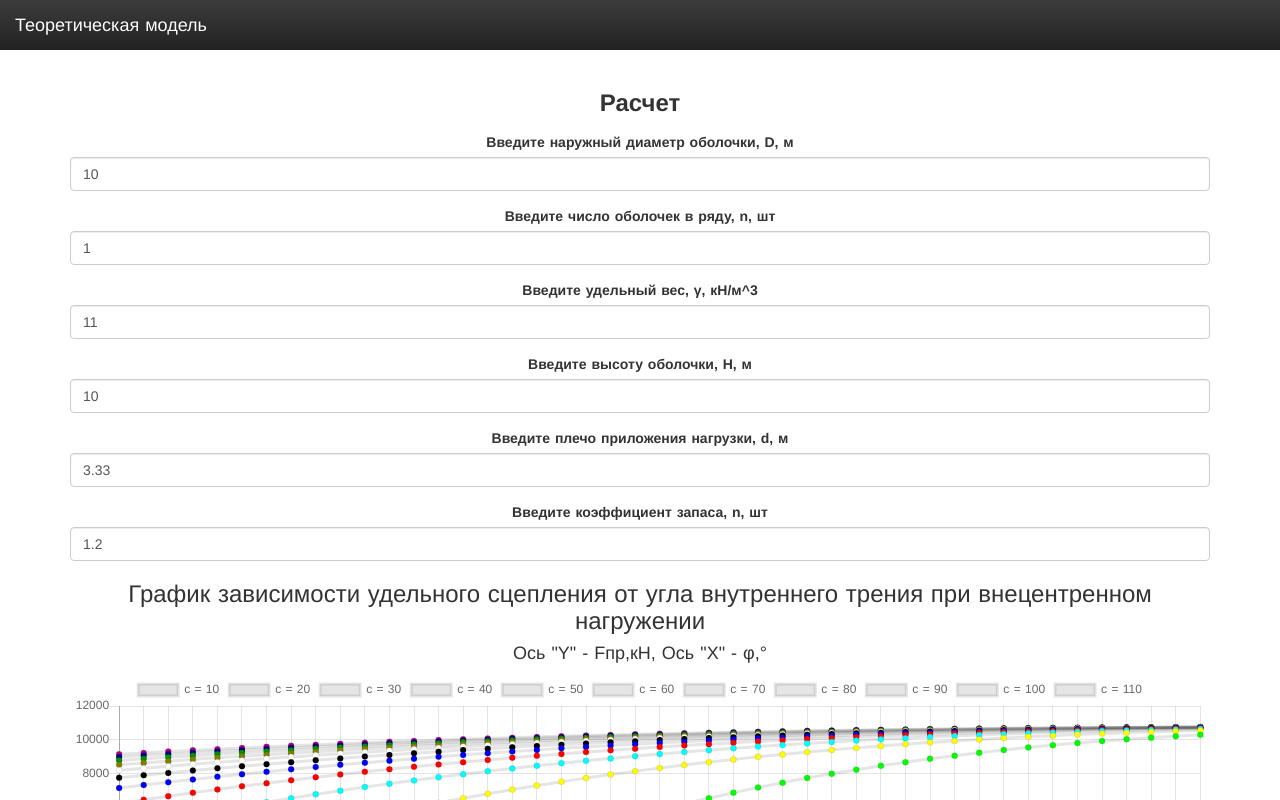
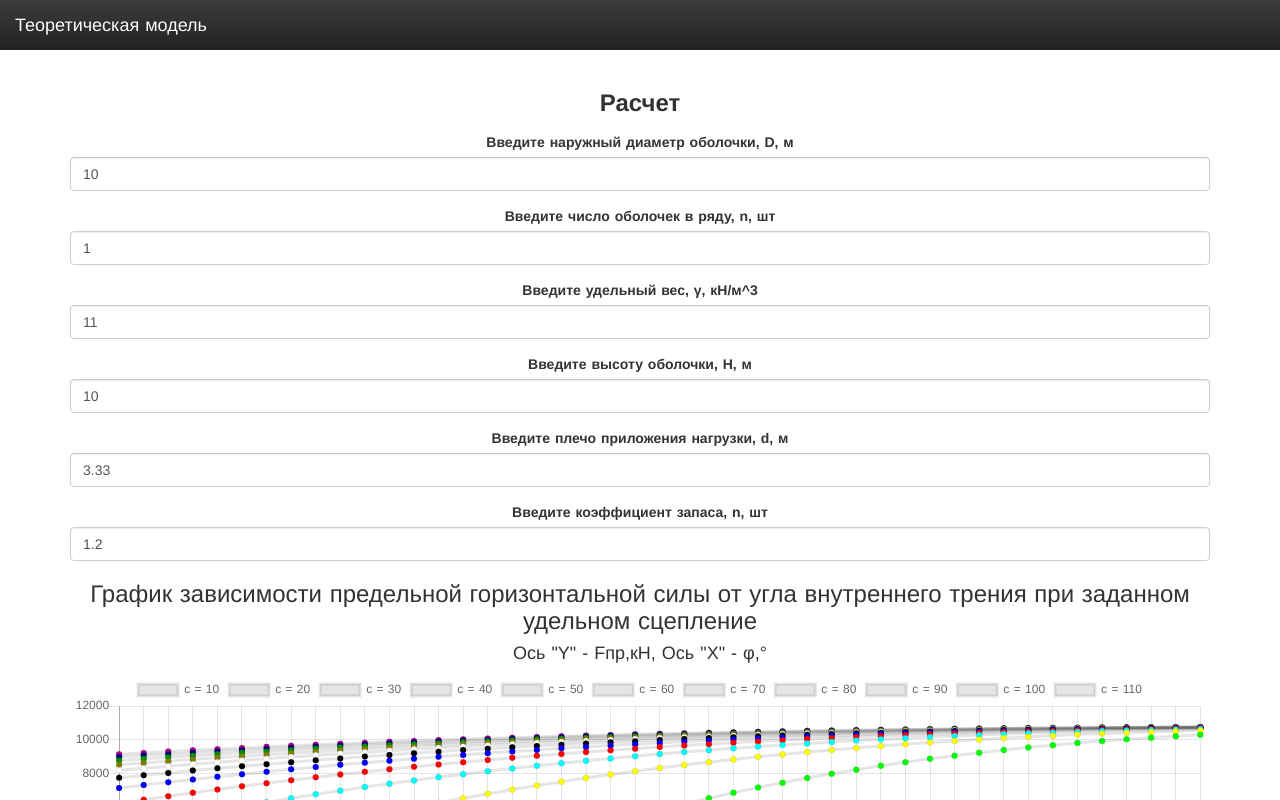
Before and after one commit to FireEagle25/teoretical_bulding_model, a Nuxt app: page /plot in a window 1280 px wide. Shown: the top 800 px of the page. Built offline with nearby package versions, Linux system fonts and the light colour scheme.

Commit message:
Правки

```diff
--- a/components/PlotCalculator.vue
+++ b/components/PlotCalculator.vue
@@ -29,7 +29,7 @@
         </div>
       </form>
     </div>
-    <h3>График зависимости удельного сцепления от угла внутреннего трения при внецентренном нагружении</h3>
+    <h3>График зависимости предельной горизонтальной силы от угла внутреннего трения при заданном удельном сцепление</h3>
     <h4>Ось "Y" - Fпр,кН, Ось "X" - φ,°</h4>
     <calc-plot-c :height="400" :data="results"></calc-plot-c>
   </div>
```
